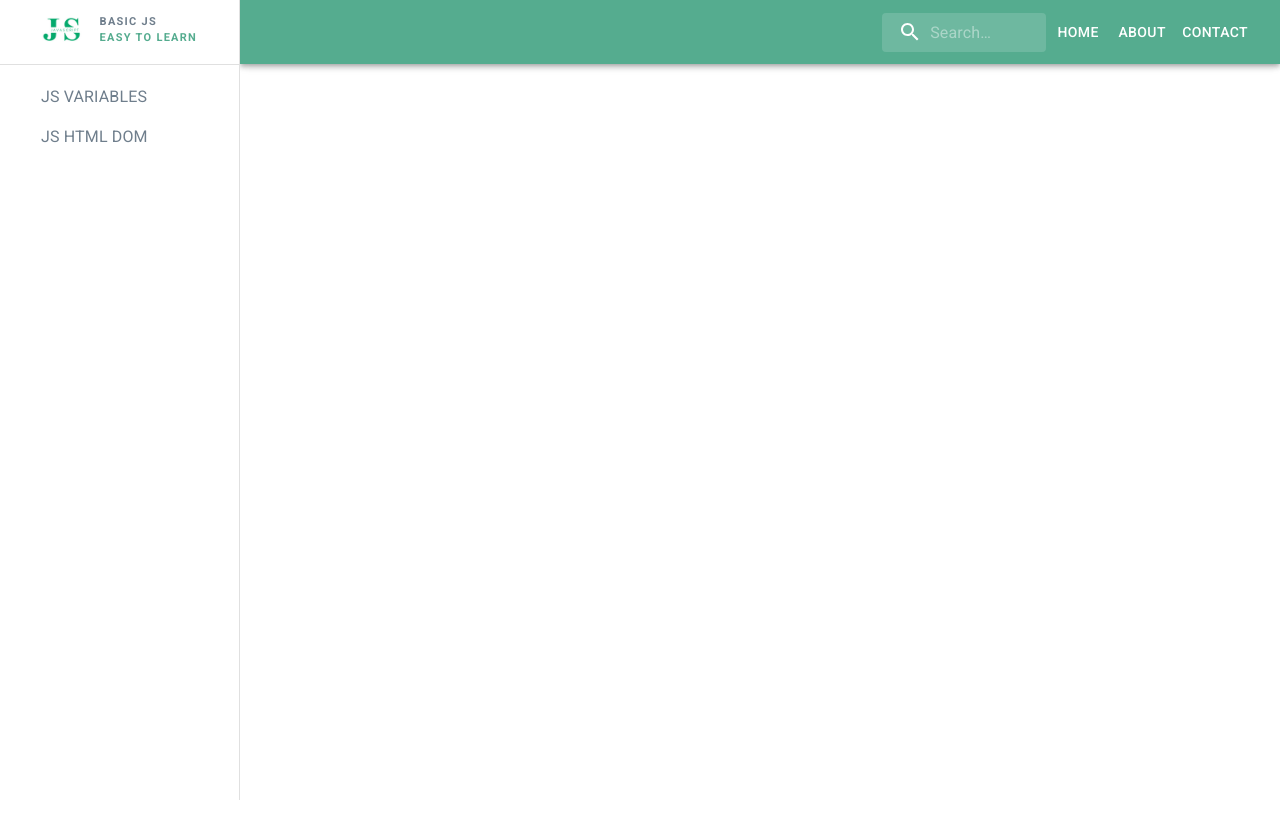
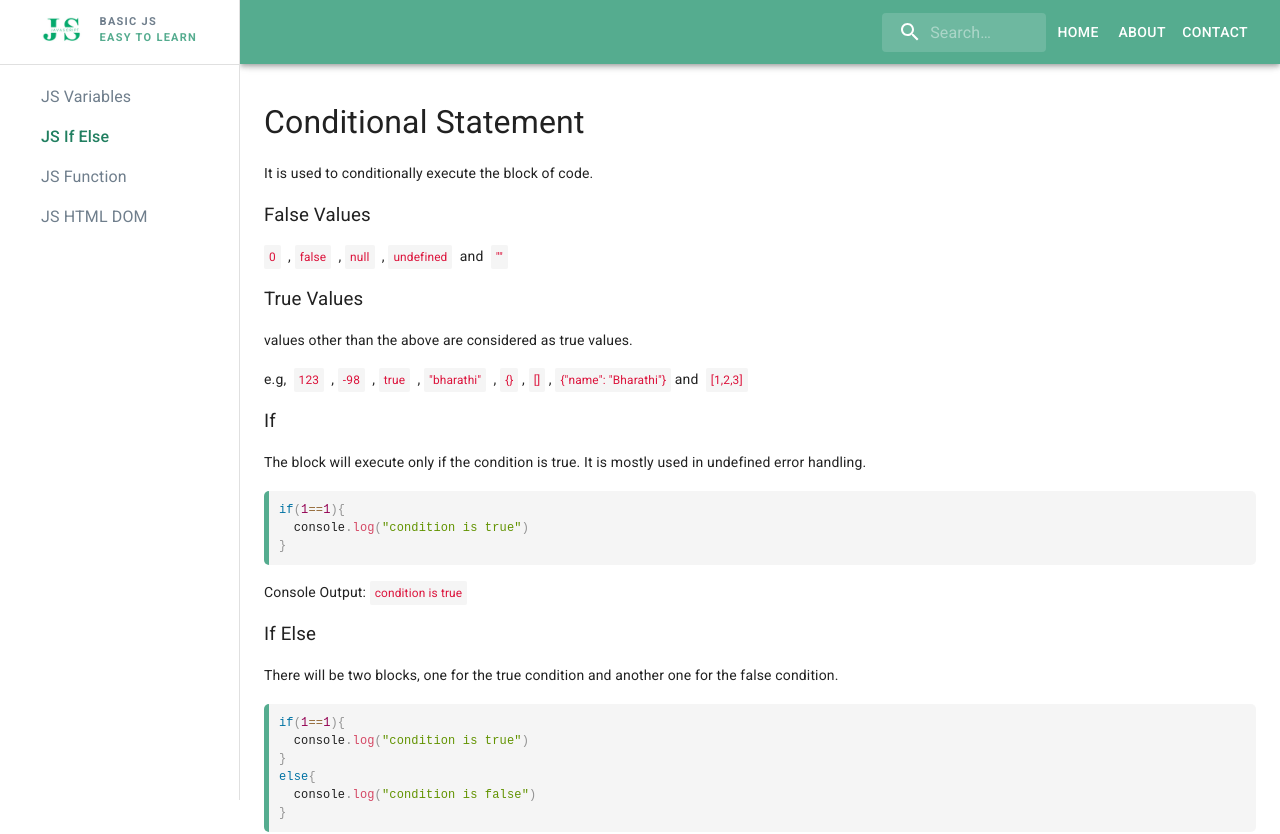
Before and after one commit to ND03Naveen/basic-js, a React (Create React App) app: page /#/ifElse in a window 1280 px wide. Shown: the top 834 px of the page. Before the commit the page ends 800 px from the top, so only its background shows below. Built offline with nearby package versions, Linux system fonts and the light colour scheme.

Commit message:
conditional statement and function

```diff
--- a/src/MUI Component/responsiveDrawer.jsx
+++ b/src/MUI Component/responsiveDrawer.jsx
@@ -89,7 +89,9 @@ function ResponsiveDrawer(props) {
     const { window,url } = props;
     const [mobileOpen, setMobileOpen] = React.useState(false);
     const [menus,setMenus] = React.useState([
-        {label:"JS VARIABLES",link:"/variables"},
+        {label:"JS Variables",link:"/variables"},
+        {label:"JS If Else",link:"/ifElse"},
+        {label:"JS Function",link:"/functions"},
         {label:"JS HTML DOM",link:"/HtmlDOM"}
     ]);
     const handleDrawerToggle = () => {
@@ -97,11 +99,14 @@ function ResponsiveDrawer(props) {
     };
 
     useEffect(()=>{
+        let baseRoute = true;
         let menu = menus.map(val=>{
             if(new RegExp(val.link).test(url)) val["isActive"] = true;
             else val["isActive"] = false;
-            return val
+            if(val["isActive"]) baseRoute = false;
+            return val;
         })
+        if(baseRoute) menu[0].isActive = true;
         setMenus(menu);
     },[])
     const handleActiveMenu =(link) =>{
@@ -129,9 +134,11 @@ function ResponsiveDrawer(props) {
             <List >
                 {menus.map((text, index) => (
                     <ListItem key={text+index} disablePadding >
+                        <Link to={text.link} style={{textDecoration:"none",width: "100%"}}>
                         <ListItemButton style={{paddingBottom: "0px"}} onClick={()=>handleActiveMenu(text.link)}>
-                        <Link to={text.link} style={{textDecoration:"none"}}><ListItemText className={text.isActive?'activeMenu':'greyBlack'} primary={text.label} style={{ paddingLeft: "25px"}} /></Link>
+                        <ListItemText className={text.isActive?'activeMenu':'greyBlack'} primary={text.label} style={{ paddingLeft: "25px"}} />
                         </ListItemButton>
+                        </Link>
                     </ListItem>
                 ))}
             </List>
--- /dev/null
+++ b/src/Pages/Functions.jsx
@@ -0,0 +1,33 @@
+import { Grid } from "@mui/material";
+import CodeEditor from "../code Editor/codeEditor";
+
+function Functions() {
+    return (
+        <Grid>
+            <h2>Javascript Functions</h2>
+            <p>It is a block/set of code which will do a specific action.</p>
+            <p>The function will have two parts, Function definition and Function call.</p>
+            <p><span className="keywords">Function definition</span> &nbsp; where we will define the purpose of the function.</p>
+            <p><span className="keywords">Function call</span> &nbsp; to execute the function definition.</p>
+
+            <h3>Advantage</h3>
+            <p>Functions can be Reusable.</p>
+
+            <h3>Function Argument</h3>
+            <p>Through the arguments, we can send input to the function and it has no limit, we can send N number of arguments.</p>
+            <p>Each function should have a return, that is the output of the function.</p>
+            <h3>Example: Adding  2 numbers </h3>
+            <CodeEditor code={Eg1} />
+            <p>Console Output: <span className="keywords">3</span></p>
+            <CodeEditor code={Eg2} />
+            <p>Console Output: <span className="keywords">-9</span></p>
+
+            <div className="powr-comments" id="99989504_1674578933"></div>
+        </Grid>
+    )
+}
+
+const Eg1 = `//function definition\nfunction add(a,b){ // a and b are called arguments\n   return a+b; \n}\n\n//function call\nlet result = add(1,2);\n\nconsole.log(result);`;
+const Eg2 = `//function definition\nfunction add(a,b){ // a and b are called arguments\n   return a+b; \n}\n\n//function call\nlet result = add(-11,2);\n\nconsole.log(result);`;
+
+export default Functions;
--- a/src/Pages/HtmlDOM.jsx
+++ b/src/Pages/HtmlDOM.jsx
@@ -95,6 +95,7 @@ function HtmlDOM() {
       <h3>JS</h3>
       <CodeEditor code={jsExample} />
       <p>In the above example, we have used only the id to access the element by we can also use the <span className="keywords" >class name</span>, <span className="keywords">tag name</span>, and <span className="keywords">CSS selector</span>. The only difference is, it will give an array of elements instead of a single element.</p>
+
       <div className="powr-comments" id="3d4ddae0_1674375475"></div>
     </Grid>
   );
--- /dev/null
+++ b/src/Pages/IfElse.jsx
@@ -0,0 +1,57 @@
+import { Grid } from "@mui/material";
+import CodeEditor from "../code Editor/codeEditor";
+
+function IfElse() {
+    return (
+        <Grid>
+            <h2>Conditional Statement</h2>
+            <p>It is used to conditionally execute the block of code.</p>
+            <h3>False Values</h3>
+            <p>
+                <span className="keywords">0</span> &nbsp;,&nbsp;
+                <span className="keywords">false</span> &nbsp;,&nbsp;
+                <span className="keywords">null</span> &nbsp;,&nbsp;
+                <span className="keywords">undefined</span> &nbsp;and &nbsp;
+                <span className="keywords">""</span>
+            </p>
+            <h3>True Values</h3>
+            <p>values other than the above are considered as true values.</p>
+            <p>
+                e.g,&nbsp;&nbsp;
+                <span className="keywords">123</span> &nbsp;,&nbsp;
+                <span className="keywords">-98</span> &nbsp;,&nbsp;
+                <span className="keywords">true</span> &nbsp;,&nbsp;
+                <span className="keywords">"bharathi"</span> &nbsp;,&nbsp;
+                <span className="keywords">{`{}`}</span>&nbsp;,&nbsp;
+                <span className="keywords">[]</span>&nbsp;,&nbsp;
+                <span className="keywords">{`{"name": "Bharathi"}`}</span>&nbsp;and &nbsp;
+                <span className="keywords">[1,2,3]</span>
+            </p>
+            <h3>If</h3>
+            <p>The block will execute only if the condition is true. It is mostly used in undefined error handling.</p>
+            <CodeEditor code={ifEg} />
+            <p>Console Output: <span className="keywords">condition is true</span></p>
+
+            <h3>If Else</h3>
+            <p>There will be two blocks, one for the true condition and another one for the false condition.</p>
+            <CodeEditor code={ifElseEg1} />
+            <p>Console Output: <span className="keywords">condition is true</span></p>
+            <CodeEditor code={ifElseEg2} />
+            <p>Console Output: <span className="keywords">condition is false</span></p>
+
+            <h3>If Else If</h3>
+            <p>There will be more than two blocks, the condition will start from the top and if any one block condition is true, then it will execute that block and come out of the If Else If condition. It won't go to the below blocks.</p>
+            <CodeEditor code={ifElseifEg} />
+            <p>Console Output: <span className="keywords">Step2</span></p>
+
+            <div className="powr-comments" id="d509f23a_1674578858"></div>
+        </Grid>
+    )
+}
+
+const ifEg = `if(1==1){\n  console.log("condition is true")\n}`;
+const ifElseEg1 = `if(1==1){\n  console.log("condition is true")\n}\nelse{\n  console.log("condition is false")\n}`;
+const ifElseEg2 = `if(1==2){\n  console.log("condition is true")\n}\nelse{\n  console.log("condition is false")\n}`;
+const ifElseifEg = `if (1 == 2) {\n    console.log("Step1")\n}\nelse if (1 == 4) {\n    console.log("Step2")\n}\nelse if (1 == 4) {\n    console.log("Step3")\n}\nelse if (1 == 9) {\n    console.log("Step4")\n}\nelse {\n    console.log("Step5")\n}`;
+
+export default IfElse;
--- a/src/router.jsx
+++ b/src/router.jsx
@@ -1,14 +1,18 @@
 import * as React from 'react';
 import { Route, Routes } from "react-router-dom";
 import HtmlDOM from "./Pages/HtmlDOM"
-import Variables from "./Pages/Variables"
+import Variables from "./Pages/Variables";
+import Functions from "./Pages/Functions";
+import IfElse from './Pages/IfElse';
 function RouterComponent() {
     return (
         <React.Fragment>
             <Routes>
                 <Route path="/" element={<Variables />}></Route>
+                <Route path="/variables" element={<Variables />}></Route>
+                <Route path="/functions" element={<Functions />}></Route>
+                <Route path="/ifElse" element={<IfElse />}></Route>
                 <Route path="/HtmlDOM" element={<HtmlDOM />}></Route>
-                <Route path="/variables" element={<Variables />}></Route>
             </Routes>
         </React.Fragment>
     );
```
